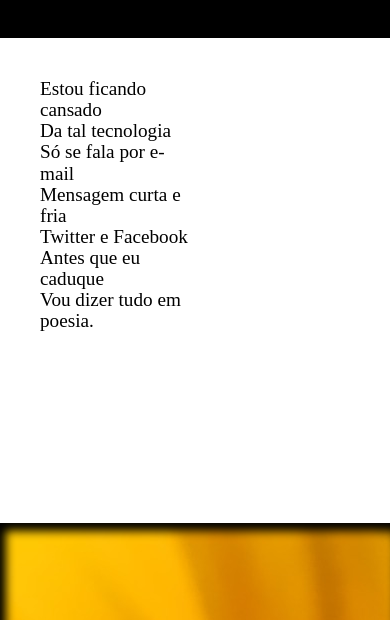
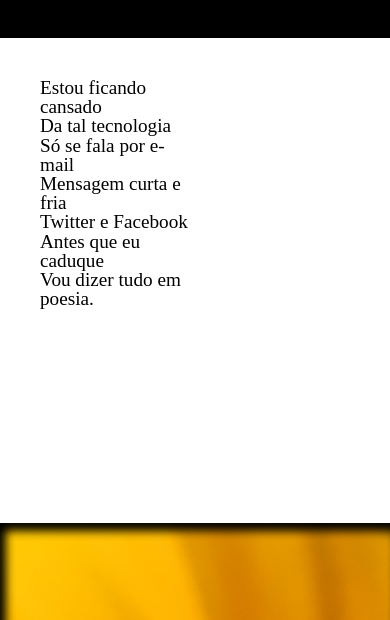
Before and after one commit to mercuriohg/cordel, a plain HTML site: page index.html in a window 390 px wide. Shown: the part 170-790 px from the top of the page. Drawn offline with Linux system fonts and the light colour scheme.

Commit message:
Update style.css

```diff
--- a/style.css
+++ b/style.css
@@ -77,7 +77,7 @@ footer p{
 }
 @media(max-width:550px){
     p{
-    line-height: 1.1em;
+    line-height: 1em;
     font-size: larger;
     width: 40vw;
     height: 48vh;
```
